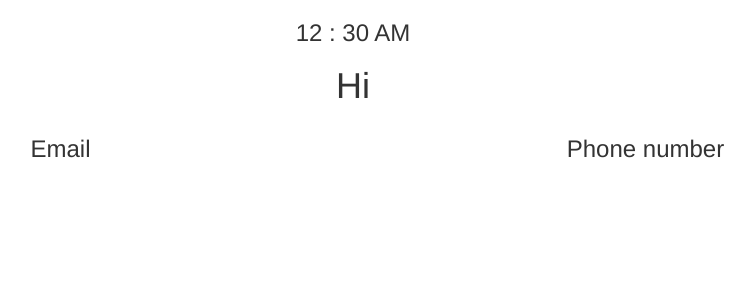
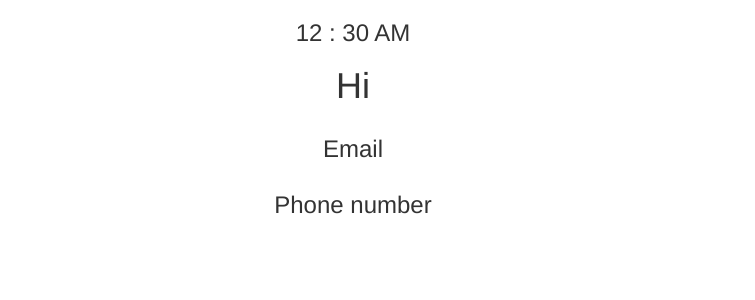
Before and after one commit to AayushKadam/Splitwise, a Django app: template profilepage/templates/profilepage/profile.html in a window 1280 px wide. Shown: the top 300 px of the page, without its empty margins (287-1042 px from the left). Run offline with Django 3.2, Linux system fonts and the light colour scheme; the template is opened without the code that fills it, so the values that code supplies are empty; some libraries are stand-ins or nearby versions.

Commit message:
bugs fixed in profilepage app lasttime

```diff
--- a/profilepage/templates/profilepage/profile.html
+++ b/profilepage/templates/profilepage/profile.html
@@ -19,12 +19,12 @@
             <h1>Hi {{name}}</h1>
 
 	    </div>
-        <div class="col-md-6 col-xs-6 follow line" align="center">
+        <div class="col-md-12 col-xs-12 follow line" align="center">
             <h3>
                  Email <br/> <span>{{email}}</span>
             </h3>
         </div>
-        <div class="col-md-6 col-xs-6 follow line" align="center">
+        <div class="col-md-12 col-xs-12 follow line" align="center">
             <h3>
                  Phone number <br/> <span>{{phone}}</span>
             </h3>
```
